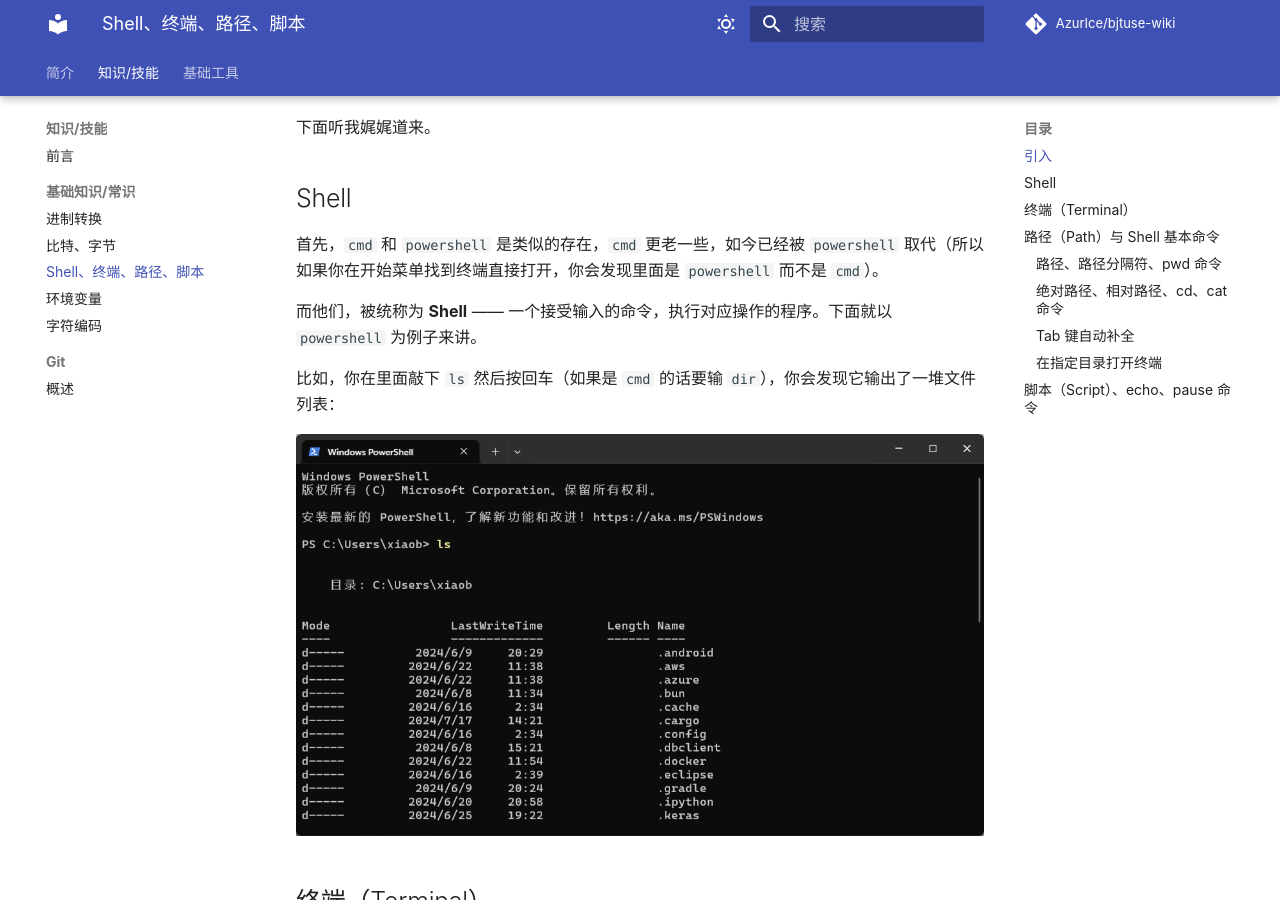
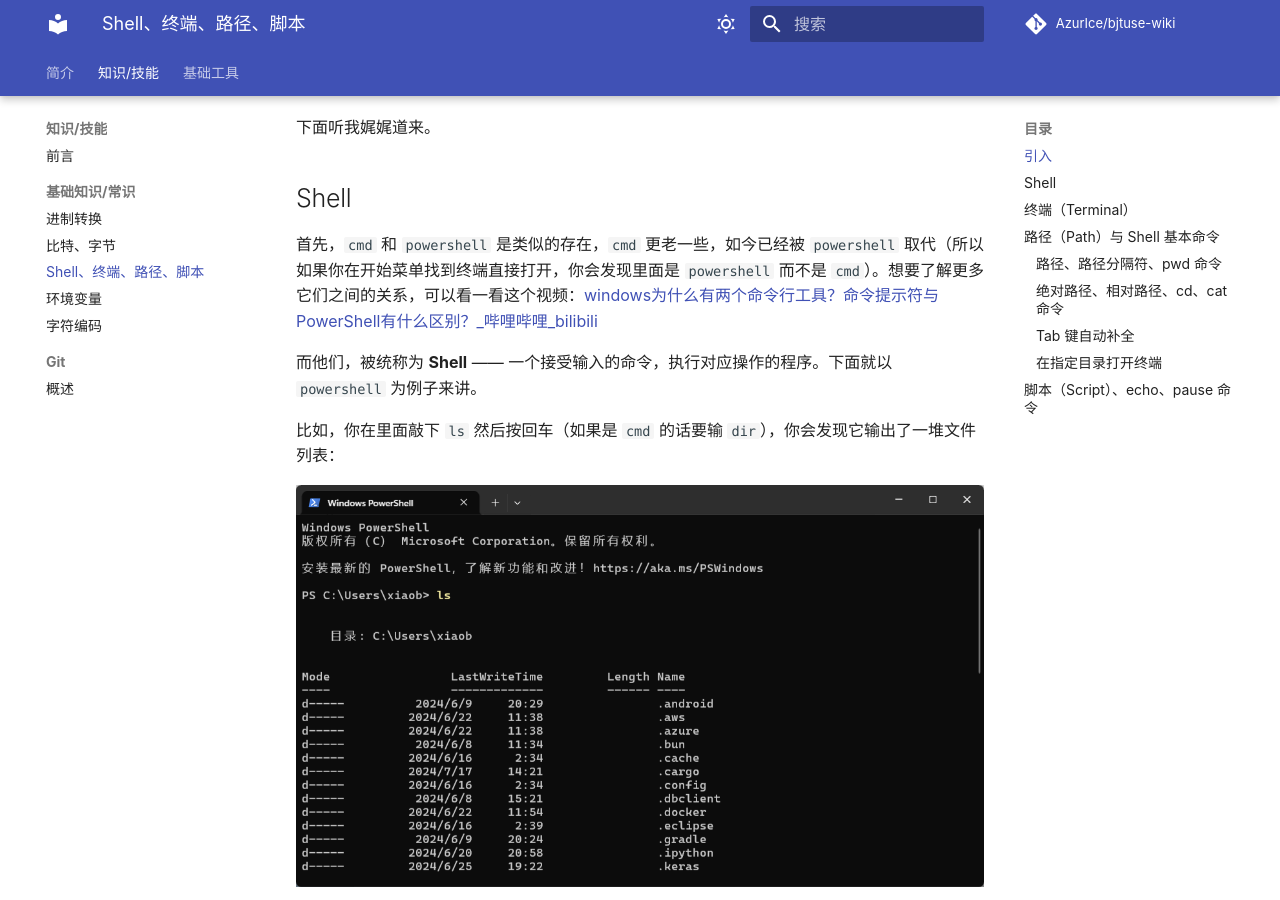
Before and after one commit to AzurIce/bjtuse-wiki, an MkDocs documentation site: the page built from docs/knowledge/basic/shell-terminal-path-script.md, in a window 1280 px wide and 900 px high, scrolled down 1823 px. Built offline with MkDocs 1.6.1 and Material for MkDocs 9.7.7, drawn with Linux system fonts in a browser that asks for light colours; comment, search, counter and statistics services are not loaded.

Commit message:
feat(knowledge/basic/shell-terminal-path-script): added a video link

```diff
--- a/docs/knowledge/basic/shell-terminal-path-script.md
+++ b/docs/knowledge/basic/shell-terminal-path-script.md
@@ -27,7 +27,7 @@
 
 ## Shell
 
-首先，`cmd` 和 `powershell` 是类似的存在，`cmd` 更老一些，如今已经被 `powershell` 取代（所以如果你在开始菜单找到终端直接打开，你会发现里面是 `powershell` 而不是 `cmd`）。
+首先，`cmd` 和 `powershell` 是类似的存在，`cmd` 更老一些，如今已经被 `powershell` 取代（所以如果你在开始菜单找到终端直接打开，你会发现里面是 `powershell` 而不是 `cmd`）。想要了解更多它们之间的关系，可以看一看这个视频：[windows为什么有两个命令行工具？命令提示符与PowerShell有什么区别？_哔哩哔哩_bilibili](https://www.bilibili.com/video/BV1Nx4y147n3)
 
 而他们，被统称为 **Shell** —— 一个接受输入的命令，执行对应操作的程序。下面就以 `powershell` 为例子来讲。
 
```
